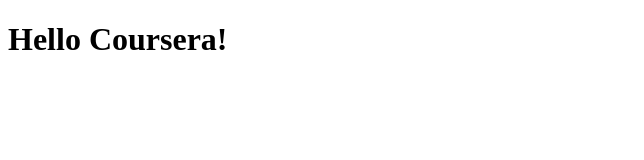
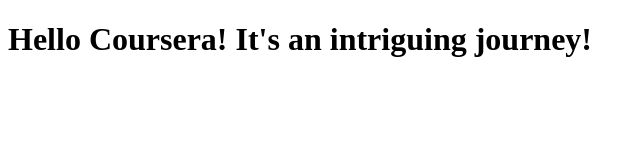
Before and after one commit to tiffanybutt/coursera-test, a plain HTML site: page site/index.html in a window 1280 px wide. Shown: the whole page, without its empty margins (0-644 px from the left). Drawn offline with Linux system fonts and the light colour scheme.

Commit message:
Small intrigue added to page content.

```diff
--- a/site/index.html
+++ b/site/index.html
@@ -4,6 +4,6 @@
 	<title>Hello Coursera!</title>
 </head>
 <body>
-<h1>Hello Coursera!</h1>
+<h1>Hello Coursera! It's an intriguing journey!</h1>
 </body>
 </html>
```
